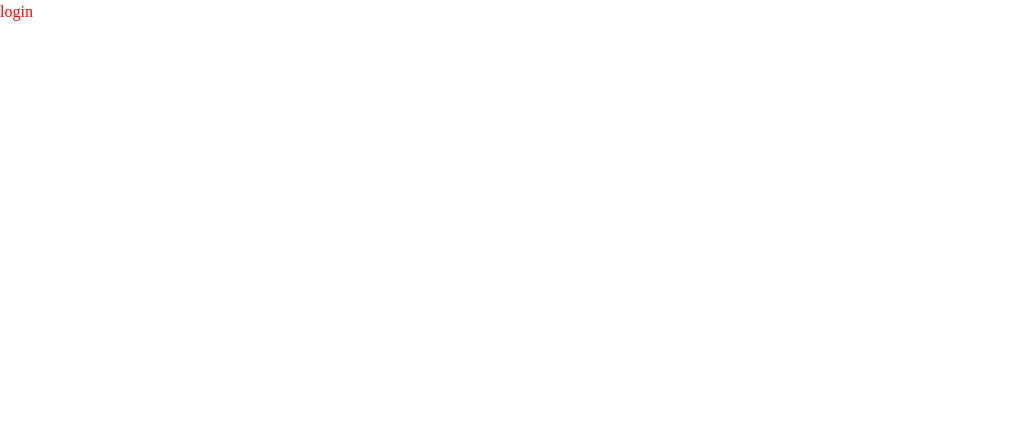
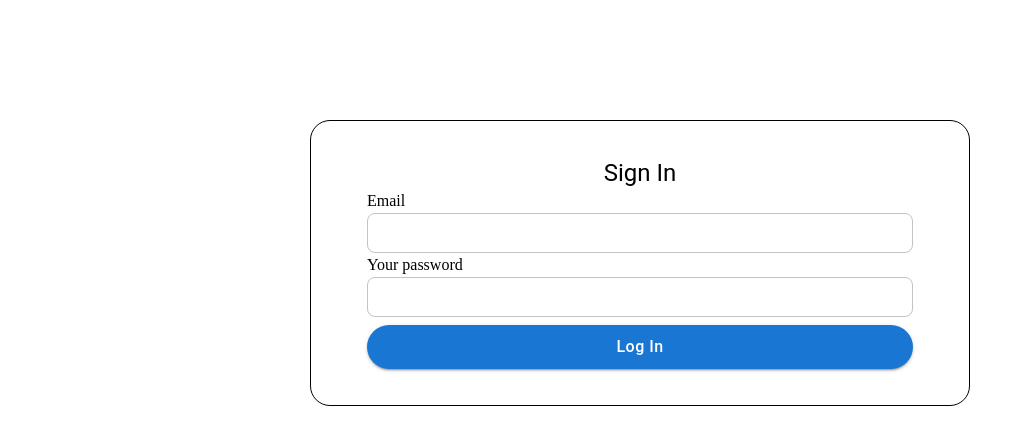
Before and after one commit to ShehanAnnasiwatta/hashBaze-assignment-login-page, a React (Vite) app in the folder client/: page / in a window 1280 px wide. Shown: the top 444 px of the page, without its empty margins (0-1032 px from the left). Built offline with nearby package versions, Linux system fonts and the light colour scheme.

Commit message:
Sign in container created

```diff
--- /dev/null
+++ b/client/src/components/button/AuthButton.jsx
@@ -0,0 +1,23 @@
+import Button from '@mui/material/Button'
+
+const AuthButton = ({ title }) => {
+    return (
+        <div>
+            <Button
+                variant='contained'
+                fullWidth
+                sx={{
+                    textDecoration: 'none',
+                    textTransform: 'capitalize',
+                    borderRadius: '3rem',
+                    lineHeight: 1,
+                    padding: '0.875rem',
+                    fontSize: '1rem',
+                    marginBlock: '0.5rem'
+                }}
+            >{title}</Button>
+        </div>
+    );
+}
+
+export default AuthButton;
--- a/client/src/components/button/Button.jsx
+++ /dev/null
@@ -1,11 +0,0 @@
-
-
-const Button = () => {
-  return (
-    <div>
-
-    </div>
-  );
-}
-
-export default Button;
--- a/client/src/pages/login/Login.jsx
+++ b/client/src/pages/login/Login.jsx
@@ -1,13 +1,54 @@
-import React from 'react';
-import Button from '../../components/button/Button';
 import styles from './Login.module.css'
+import AuthButton from '../../components/button/AuthButton';
+import { Box, Container, TextField, Typography } from '@mui/material';
+
 
 const Login = () => {
   return (
-    <div>
-      <p className={styles.text}>login</p>
-      <Button />
-    </div>
+
+    <Container maxWidth='md'>
+      <Box className={styles.outer__container}>
+        <Box className={styles.container}>
+          <Box className={styles.title__container}>
+            <Typography variant='h5' className={styles.title}>
+              Sign In
+            </Typography>
+          </Box>
+
+          <form onSubmit={''}>
+            <label htmlFor="email">Email</label>
+            <TextField
+              variant='outlined'
+              id='email'
+              size='small'
+              type='email'
+              fullWidth
+              className={styles.input}
+              sx={{
+                '& .MuiOutlinedInput-root': {
+                  borderRadius: '.5rem'
+                }
+              }} />
+
+            <label htmlFor="password">Your password</label>
+            <TextField
+              variant='outlined'
+              id='password'
+              size='small'
+              type='password'
+              fullWidth
+              className={styles.input}
+              sx={{
+                '& .MuiOutlinedInput-root': {
+                  borderRadius: '.5rem'
+                }
+              }} />
+
+            <AuthButton title={'Log In'}/>
+          </form>
+        </Box>
+      </Box>
+    </Container>
   );
 }
 
--- a/client/src/pages/login/Login.module.css
+++ b/client/src/pages/login/Login.module.css
@@ -1,3 +1,25 @@
-.text{
-    color: var(--bg-color);
+.outer__container{
+    padding: 2.5rem;
 }
+
+.container {
+    margin: 5rem 3.5rem 0;
+    padding: 2.25rem 3.5rem 1.75rem;
+    border: 1px solid black;
+    border-radius: 1.25rem;
+}
+
+.title {
+    width: fit-content;
+    margin: 0.5rem;
+}
+
+.title__container {
+    display: flex;
+    justify-content: center;
+    align-items: center;
+}
+
+.input {
+    margin-bottom: 0.8rem;
+}
```
